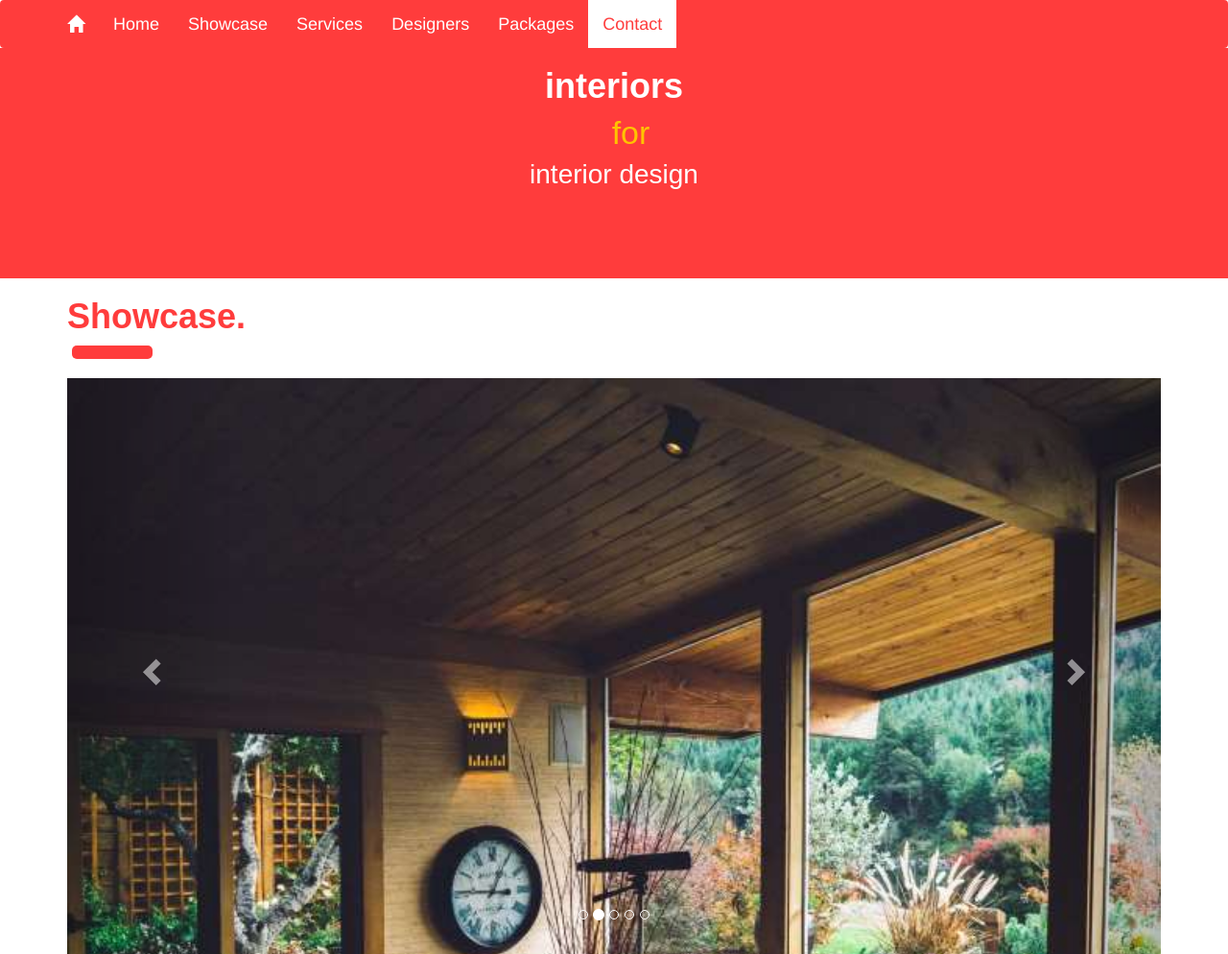
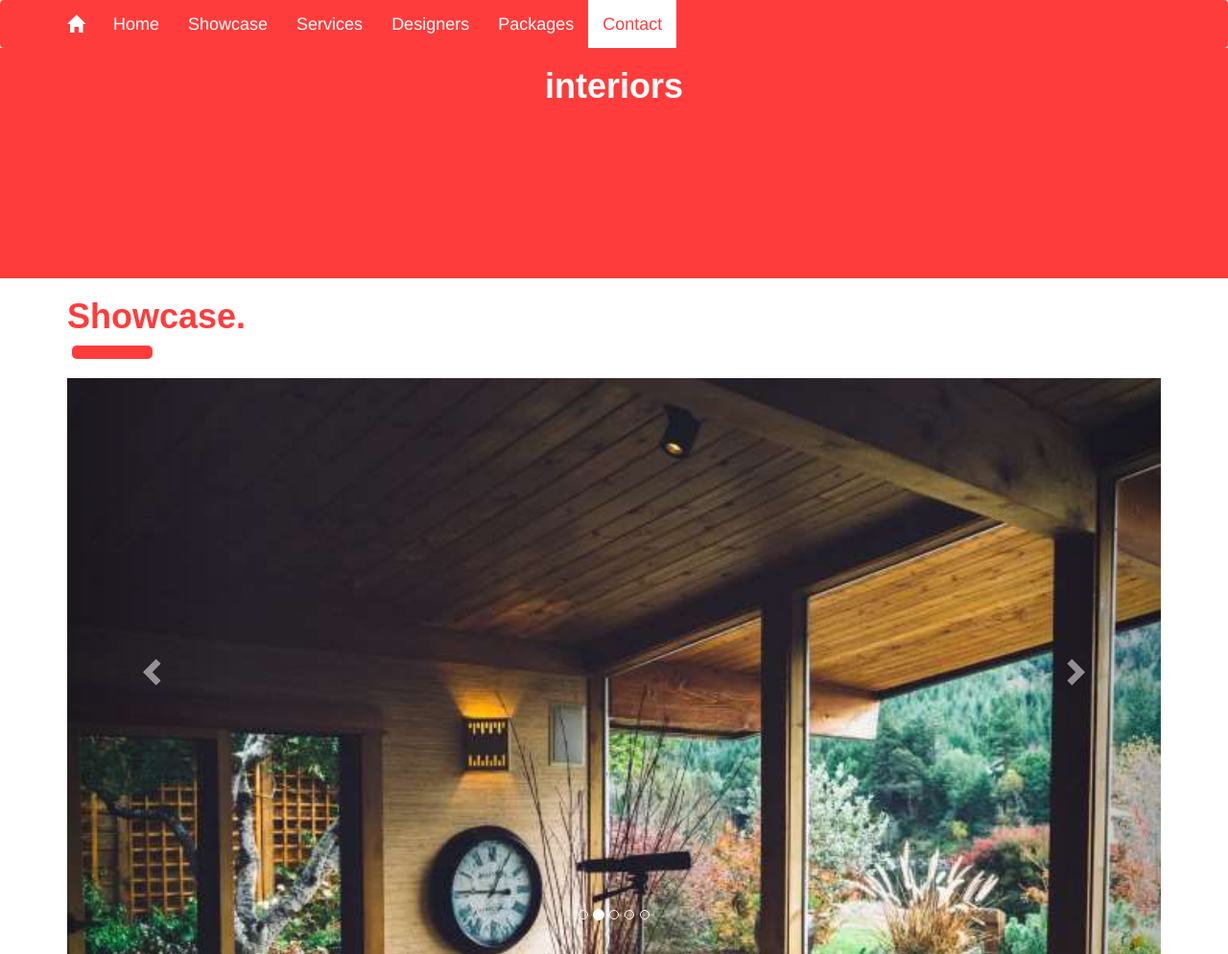
Before and after one commit to samar-hash/interior-design, a plain HTML site: page index.html in a window 1280 px wide. Shown: the top 994 px of the page at 96% size. Drawn offline with nearby package versions, Linux system fonts and the light colour scheme.

Commit message:
Update index.html

```diff
--- a/index.html
+++ b/index.html
@@ -38,9 +38,6 @@
         </header>
         <div id="home" class="container bg-1 text-center">
             <h1><strong> interiors</strong></h1>
-            <h2>for</h2>
-            <P> interior design</P>
-
         </div>
         <div id="showcase">
           <div  class="container x">
```
